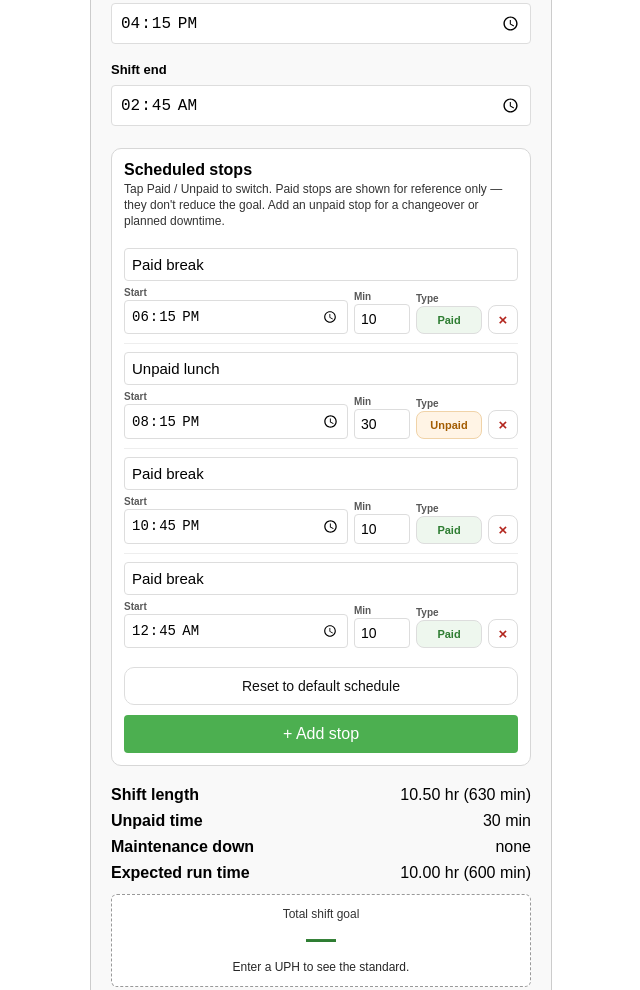
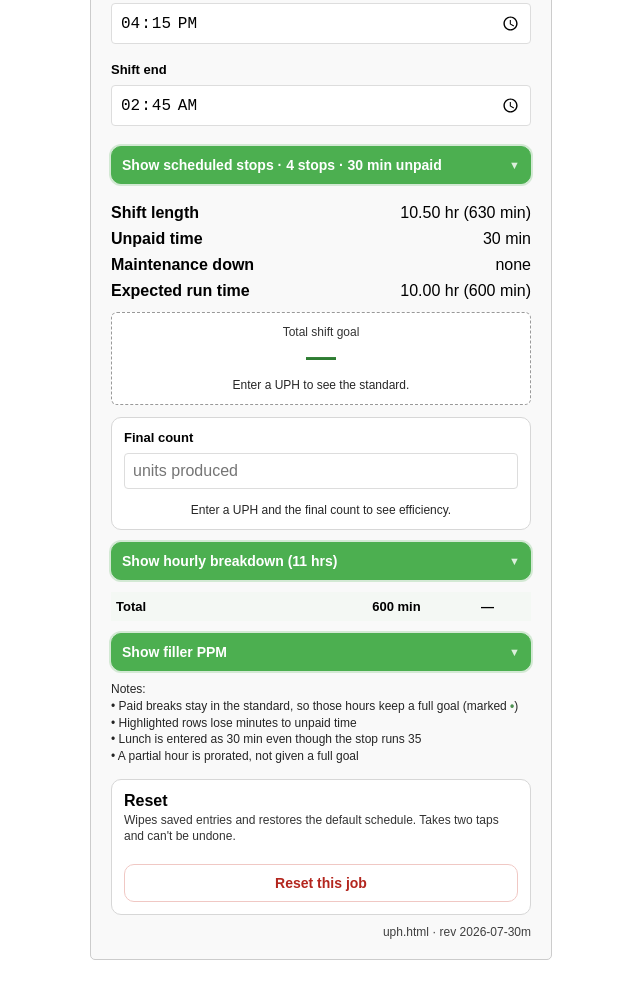
Before and after one commit to nomad-1776/robofrog-uph, a plain HTML site: page index.html in a window 1280 px wide. Shown: the part 471-1461 px from the top of the page, without its empty margins (319-959 px from the left). Drawn offline with Linux system fonts and the light colour scheme.

Commit message:
Update styles and functionality for scheduled stops

```diff
--- a/index.html
+++ b/index.html
@@ -456,23 +456,41 @@
             justify-content: space-between;
             gap: 8px;
             margin-top: 12px;
-            padding: 9px 10px;
-            background: #fff;
-            color: #111;
-            border: 1px solid #ddd;
+            padding: 10px;
+            background: #fff4e5;
+            color: #8a4d00;
+            border: 1px solid #e8a33d;
+            border-left: 5px solid #e8a33d;
             border-radius: 10px;
-            font-size: 13px;
-            font-weight: 700;
+            font-size: 14px;
+            font-weight: 800;
             text-align: left;
         }
 
         .form-container .disc:hover {
-            background: #f2f2f2;
+            background: #ffecd2;
+        }
+
+        .form-container .disc:focus {
+            outline: 2px solid #4CAF50;
+            outline-offset: 2px;
+        }
+
+        .form-container .disc.shut {
+            background: #4CAF50;
+            border: 1px solid #4CAF50;
+            color: #fff;
+            box-shadow: 0 0 0 2px rgba(76, 175, 80, 0.22);
+        }
+
+        .form-container .disc.shut:hover {
+            background: #45a049;
+            border-color: #45a049;
         }
 
         .disc .caret {
             font-size: 11px;
-            opacity: 0.7;
+            opacity: 0.8;
         }
 
         table.hrs.collapsed thead,
@@ -782,8 +800,11 @@
             <label for="f-se">Shift end</label>
             <input type="time" id="f-se" />
 
-            <div class="panel">
-                <div class="panel-title">Scheduled stops</div>
+            <button type="button" class="disc" id="disc-stops" aria-expanded="false" aria-controls="stops-body">
+                <span id="stops-label">Scheduled stops</span><span class="caret" id="stops-caret">&#9660;</span>
+            </button>
+            <div id="stops-body" style="display:none">
+                <div class="panel" style="margin-top:8px">
                     <div class="panel-subtitle">Tap Paid / Unpaid to switch. Paid stops are shown for reference only &mdash; they don't reduce the goal. Add an unpaid stop for a changeover or planned downtime.</div>
 
                     <div id="stops"></div>
@@ -791,6 +812,7 @@
                     <button type="button" class="preset-btn" id="preset-default" style="margin-top:10px">Reset to default schedule</button>
                     <button type="button" id="addstop">+ Add stop</button>
                     <button type="button" class="preset-btn" id="apply-all" style="margin-top:10px;display:none">Copy these times &amp; stops to every line</button>
+                </div>
             </div>
 
             <div class="output-container">
@@ -895,6 +917,7 @@
         selBy: {},
         showHours: false,
         showPpm: false,
+        showStops: false,
         single: newCfg(),
         lines: {}
     };
@@ -951,6 +974,7 @@
             if (s.selBy && typeof s.selBy === "object") state.selBy = s.selBy;
             state.showHours = s.showHours === true;
             state.showPpm = s.showPpm === true;
+            state.showStops = s.showStops === true;
             if (s.sel && ALL_LINES.indexOf(s.sel) >= 0) state.sel = s.sel;
             state.single = sane(s.single);
             if (s.lines && typeof s.lines === "object") {
@@ -1354,6 +1378,7 @@
         var tblEl = document.getElementById("tbl");
         tblEl.className = state.showHours ? "hrs" : "hrs collapsed";
         var disc = document.getElementById("disc-hours");
+        disc.className = state.showHours ? "disc" : "disc shut";
         disc.setAttribute("aria-expanded", state.showHours ? "true" : "false");
         document.getElementById("disc-caret").innerHTML = state.showHours ? "&#9650;" : "&#9660;";
         document.getElementById("disc-label").textContent =
@@ -1392,9 +1417,21 @@
                 " \u00b7 " + (diff >= 0 ? "+" : "\u2212") + num(Math.abs(diff)) + " units";
         }
 
+        document.getElementById("stops-body").style.display = state.showStops ? "" : "none";
+        var dstops = document.getElementById("disc-stops");
+        dstops.className = state.showStops ? "disc" : "disc shut";
+        dstops.setAttribute("aria-expanded", state.showStops ? "true" : "false");
+        document.getElementById("stops-caret").innerHTML = state.showStops ? "&#9650;" : "&#9660;";
+        document.getElementById("stops-label").textContent =
+            (state.showStops ? "Hide" : "Show") + " scheduled stops \u00b7 " +
+            c.stops.length + (c.stops.length === 1 ? " stop" : " stops") +
+            (d.unpaid ? " \u00b7 " + d.unpaid + " min unpaid" : " \u00b7 none unpaid");
+
         var pb = document.getElementById("ppm-body");
         pb.style.display = state.showPpm ? "" : "none";
-        document.getElementById("disc-ppm").setAttribute("aria-expanded", state.showPpm ? "true" : "false");
+        var dppm = document.getElementById("disc-ppm");
+        dppm.className = state.showPpm ? "disc" : "disc shut";
+        dppm.setAttribute("aria-expanded", state.showPpm ? "true" : "false");
         document.getElementById("ppm-caret").innerHTML = state.showPpm ? "&#9650;" : "&#9660;";
         document.getElementById("ppm-label").textContent =
             (state.showPpm ? "Hide" : "Show") + " filler PPM" +
@@ -1464,6 +1501,12 @@
             markEdit();
             c.stops.splice(parseInt(b.dataset.del, 10), 1);
             renderStops();
+            calc();
+            return;
+        }
+
+        if (b.id === "disc-stops") {
+            state.showStops = !state.showStops;
             calc();
             return;
         }
@@ -1638,7 +1681,7 @@
     /* ===== Init ===== */
 
     load();
-    document.getElementById("rev-stamp").textContent = "uph.html \u00b7 rev 2026-07-30h";
+    document.getElementById("rev-stamp").textContent = "uph.html \u00b7 rev 2026-07-30m";
     refresh();
 
     setInterval(calc, 20000);
```
Lines whose indentation alone changed are shown as unchanged.
